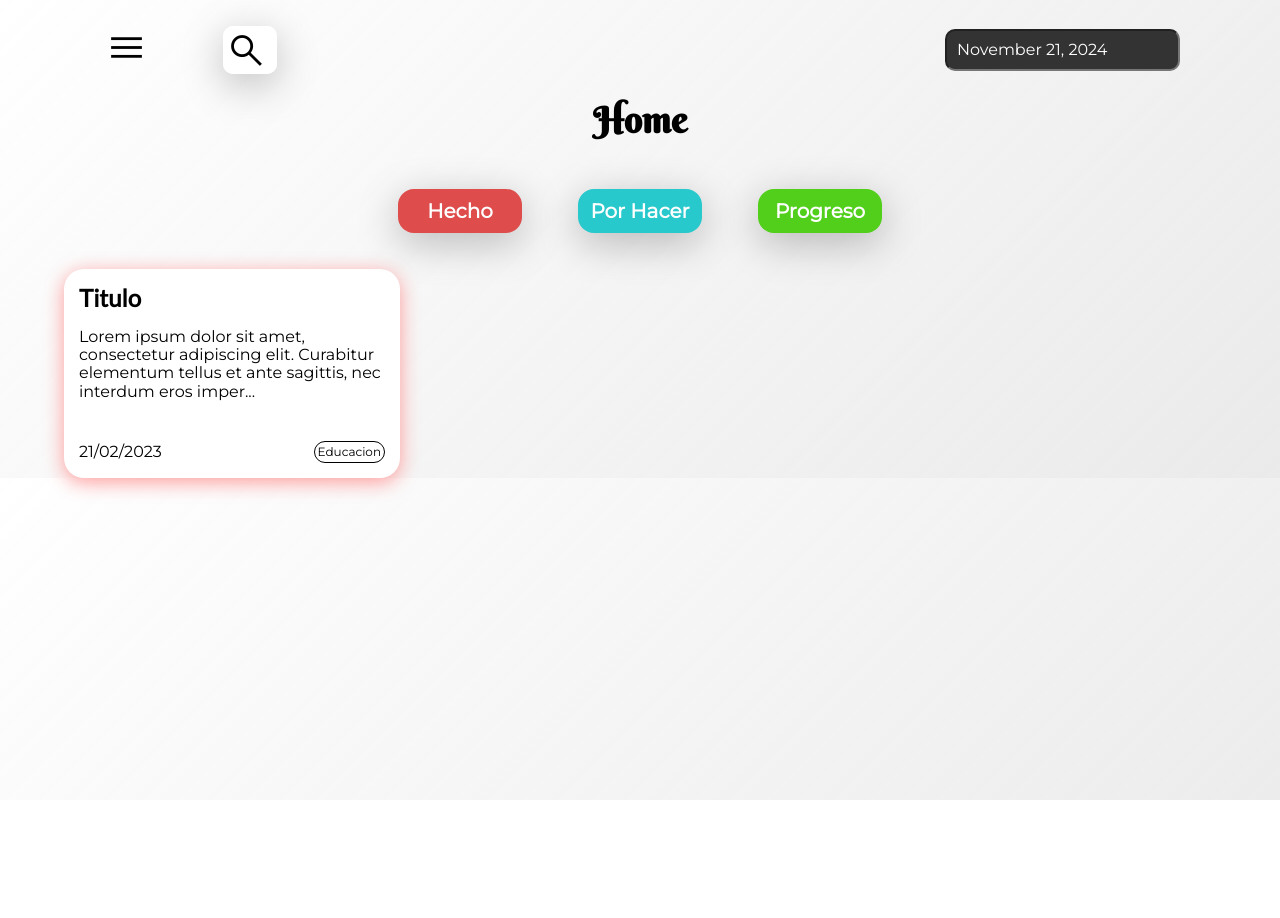
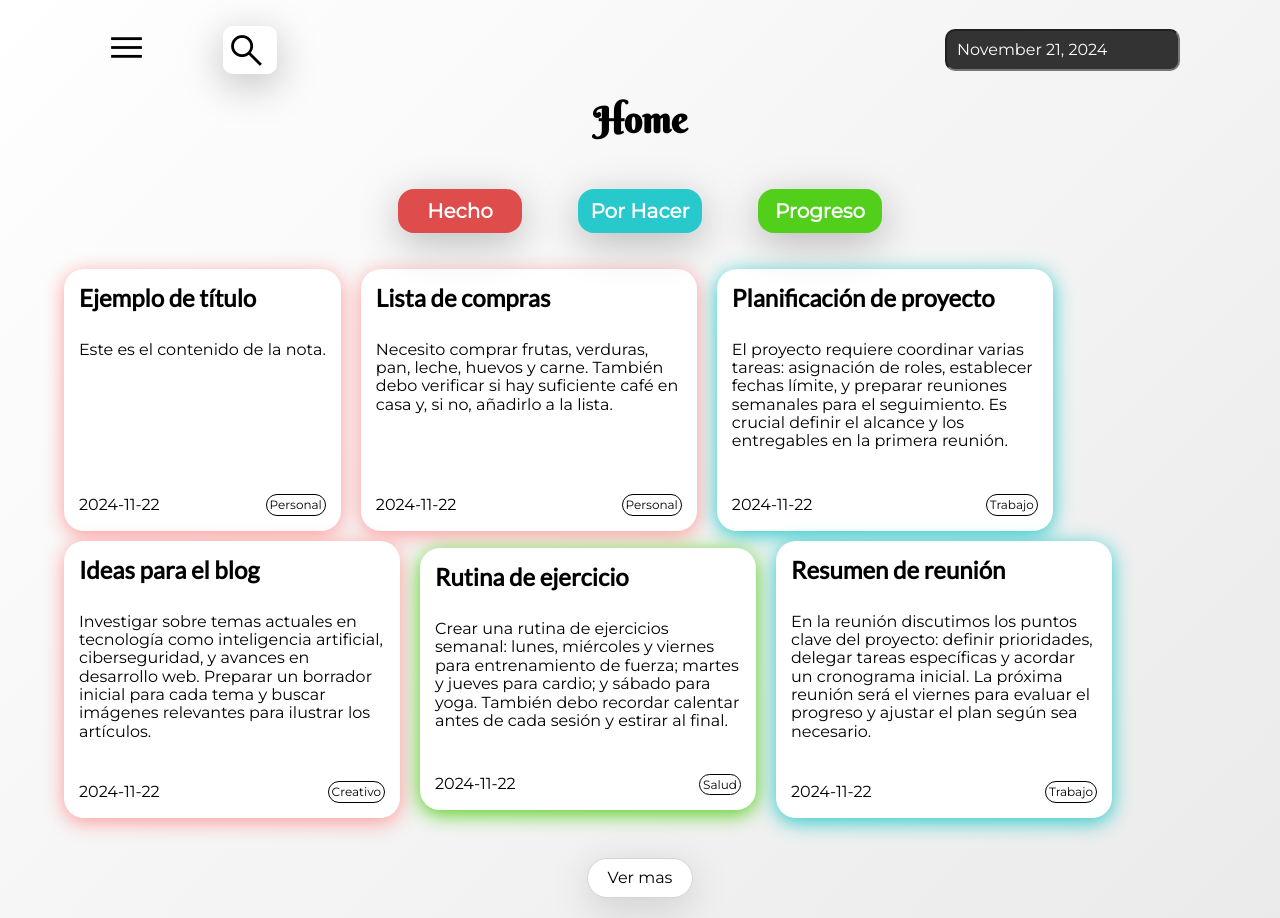
Before and after one commit to yahirantonio/noteApp, a Svelte app: page / in a window 1280 px wide. Before the commit the page ends 800 px from the top, so only its background shows below. Built offline with nearby package versions, Linux system fonts and the light colour scheme.

Commit message:
feat(Home,history): Agregando Datos para las notas y mostrandolos

```diff
--- a/src/app.css
+++ b/src/app.css
@@ -425,3 +425,15 @@
 a:hover{
    text-decoration: underline;
 }
+
+.hecho{
+   box-shadow: 0 4px 20px #52CF1B;
+}
+
+.por_hacer{
+   box-shadow: 0 4px 20px #ff9999;
+}
+
+.progreso{
+   box-shadow: 0 4px 20px #28C9CC;
+}
--- a/src/lib/Note.svelte
+++ b/src/lib/Note.svelte
@@ -1,48 +1,65 @@
 <script>
-   let { title, body, date, tag, state } = $props();
+   let { notaID, titulo, texto, etiqueta, fecha, estado } = $props();
+
+   function stylesestados() {
+      if (estado == 1) return "hecho";
+      if (estado == 2) return "por_hacer";
+      if (estado == 3) return "progreso";
+   }
 </script>
 
-<div class="card">
-   <h3 class="title">{title}</h3>
-   <p class="body">{body}</p>
+<div class="card {stylesestados()}" role="button" tabindex="0" id={notaID}>
+   <h3 class="title">{titulo}</h3>
+   <p class="body">{texto}</p>
    <div class="footer">
-      <p class="date">{date}</p>
-      <p class="tag">{tag}</p>
+      <p class="date">{fecha}</p>
+      <p class="tag">{etiqueta}</p>
    </div>
 </div>
 
 <style>
    .card {
+      display: flex;
+      flex-direction: column;
       max-width: 306px;
+      min-height: 232px;
       padding: 15px;
       background-color: white;
       border-radius: 20px;
-      box-shadow: 0 4px 20px #ff9999;
+      transition: transform 1s ease;
+      cursor: pointer;
+   }
+   .card:hover {
+      transform: scale(1.1);
+   }
+   .card:hover .title {
+      text-decoration: underline;
    }
    .title {
       font-family: "Lato";
       font-weight: bold;
       font-size: 1.5rem;
-      margin:0;
+      margin: 0;
       margin-bottom: 13px;
    }
    .body {
       font-family: "montserrat";
       margin-bottom: 40px;
+      flex: 1;
    }
    .footer {
       display: flex;
       justify-content: space-between;
       align-items: center;
    }
-   .date{
+   .date {
       margin: 0;
    }
-   .tag{
+   .tag {
       border: 1px solid black;
       border-radius: 30px;
       padding: 3px;
       margin: 0;
-      font-size: .75rem;
+      font-size: 0.75rem;
    }
 </style>
--- a/src/stores/store.js
+++ b/src/stores/store.js
@@ -1,3 +1,69 @@
-import { writable } from "svelte/store";
+import { readable, writable } from "svelte/store";
 
 export const invisibleBanner = writable(true);
+
+export const states = readable([
+   {
+      estado: 1,
+      nombre: "hecho"
+   },
+   {
+      estado: 2,
+      nombre: "por hacer"
+   },
+   {
+      estado: 3,
+      nombre: "progreso"
+   }
+])
+
+export const dataNotes = readable([
+   {
+      "notaID": 1,
+      "titulo": "Ejemplo de título",
+      "texto": "Este es el contenido de la nota.",
+      "etiqueta": "Personal",
+      "fecha": "2024-11-22",
+      "estado": 2
+   },
+   {
+      "notaID": 2,
+      "titulo": "Lista de compras",
+      "texto": "Necesito comprar frutas, verduras, pan, leche, huevos y carne. También debo verificar si hay suficiente café en casa y, si no, añadirlo a la lista.",
+      "etiqueta": "Personal",
+      "fecha": "2024-11-22",
+      "estado": 2
+   },
+   {
+      "notaID": 3,
+      "titulo": "Planificación de proyecto",
+      "texto": "El proyecto requiere coordinar varias tareas: asignación de roles, establecer fechas límite, y preparar reuniones semanales para el seguimiento. Es crucial definir el alcance y los entregables en la primera reunión.",
+      "etiqueta": "Trabajo",
+      "fecha": "2024-11-22",
+      "estado": 3
+   },
+   {
+      "notaID": 4,
+      "titulo": "Ideas para el blog",
+      "texto": "Investigar sobre temas actuales en tecnología como inteligencia artificial, ciberseguridad, y avances en desarrollo web. Preparar un borrador inicial para cada tema y buscar imágenes relevantes para ilustrar los artículos.",
+      "etiqueta": "Creativo",
+      "fecha": "2024-11-22",
+      "estado": 2
+   },
+   {
+      "notaID": 5,
+      "titulo": "Rutina de ejercicio",
+      "texto": "Crear una rutina de ejercicios semanal: lunes, miércoles y viernes para entrenamiento de fuerza; martes y jueves para cardio; y sábado para yoga. También debo recordar calentar antes de cada sesión y estirar al final.",
+      "etiqueta": "Salud",
+      "fecha": "2024-11-22",
+      "estado": 1
+   },
+   {
+      "notaID": 6,
+      "titulo": "Resumen de reunión",
+      "texto": "En la reunión discutimos los puntos clave del proyecto: definir prioridades, delegar tareas específicas y acordar un cronograma inicial. La próxima reunión será el viernes para evaluar el progreso y ajustar el plan según sea necesario.",
+      "etiqueta": "Trabajo",
+      "fecha": "2024-11-22",
+      "estado": 3
+   }
+])
--- a/src/view/Home.svelte
+++ b/src/view/Home.svelte
@@ -4,15 +4,20 @@
   import Note from "../lib/Note.svelte";
   import Banner from "../lib/Banner.svelte";
 
-   let states = [0, 1, 2];
+  import { dataNotes } from "../stores/store";
 
   setTimeout(() => {
     let pills = document.querySelectorAll(".pill");
 
+    // @ts-ignore
     pills[0].style.transform = "translateX(-180px)";
 
+    // @ts-ignore
     pills[2].style.transform = "translateX(180px)";
   }, 1100);
+
+
+
 </script>
 
 <Header />
@@ -27,13 +32,14 @@
   </div>
 
   <div class="notes_container">
-     <Note
-       title="Titulo"
-       body="Lorem ipsum dolor sit amet, consectetur adipiscing elit. Curabitur elementum tellus et ante sagittis, nec interdum eros imper..."
-       date="21/02/2023"
-       tag="Educacion"
-     />
+    {#each $dataNotes as note}
+      <Note {...note} />
+    {/each}
   </div>
+
+  {#if $dataNotes.length > 1}
+    <button class="verMas">Ver mas</button>
+  {/if}
 </main>
 
 <Banner />
@@ -57,9 +63,28 @@
   .notes_container {
     width: 90%;
     display: flex;
-     justify-content: space-between;
+    /* justify-content: space-between; */
     align-items: center;
     margin: auto;
     margin-top: 40px;
+    flex-wrap: wrap;
+    gap: 10px 20px;
+    margin-bottom: 40px;
+  }
+
+  .verMas {
+    border: 1px solid #d1d5db;
+    background-color: white;
+    box-shadow: 0px 10px 40px rgba(0, 0, 0, 0.15);
+    padding: 10px 20px;
+    border-radius: 20px;
+    display: block;
+    margin: auto;
+    cursor: pointer;
+    margin-bottom: 20px;
+  }
+
+  .verMas:hover{
+    background-color: #fcfcfc;
   }
 </style>
--- a/src/view/history.svelte
+++ b/src/view/history.svelte
@@ -1,9 +1,19 @@
 <script>
-
+    import Banner from "../lib/Banner.svelte";
+    import Header from "../lib/Header.svelte";
 </script>
 
-<h1>History</h1>
+<Header />
+<main>
+   <Banner />
+   <h1 class="title berkshire">History</h1>
+</main>
 
 <style>
-
+   .title {
+     text-align: center;
+     font-size: 2.225rem;
+     margin-top: 0;
+     margin-bottom: 3rem;
+   }
 </style>
```
Lines whose indentation alone changed are shown as unchanged.
